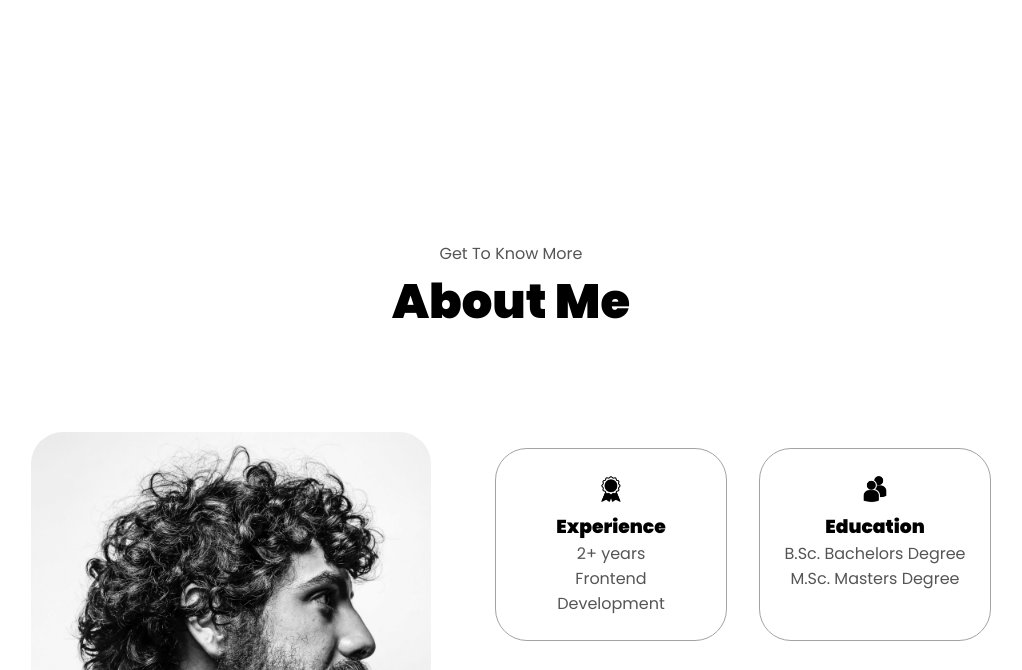
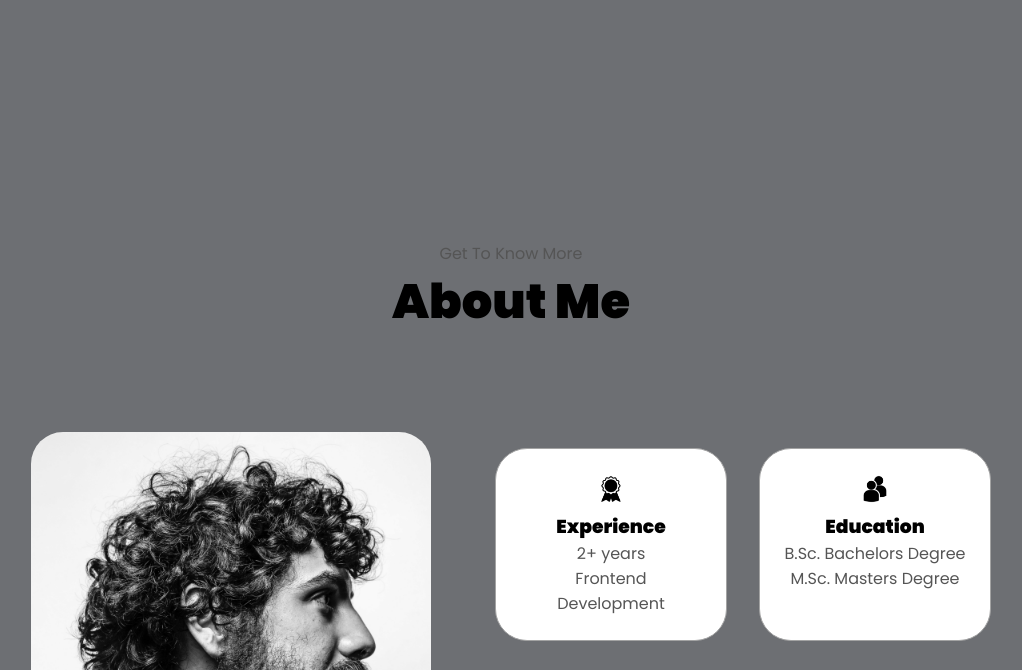
Before and after one commit to le250123/Chill-with-le, a plain HTML site: page index.html in a window 1280 px wide. Shown: the part 687-1357 px from the top of the page, without its empty margins (129-1151 px from the left). Drawn offline with Linux system fonts and the light colour scheme.

Commit message:
changed background

```diff
--- a/style.css
+++ b/style.css
@@ -7,6 +7,7 @@
 }
 body{
     font-family: 'Poppins', sans-serif;
+    background: #1b1f24a3;
 }
 html{
     scroll-behavior: smooth;
```
